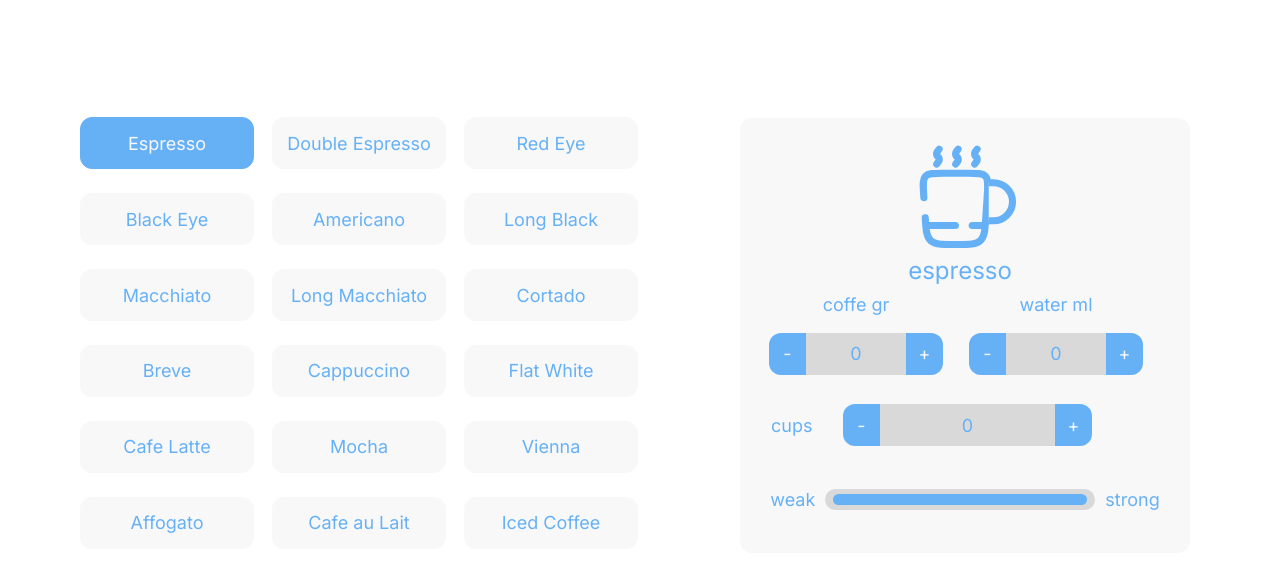
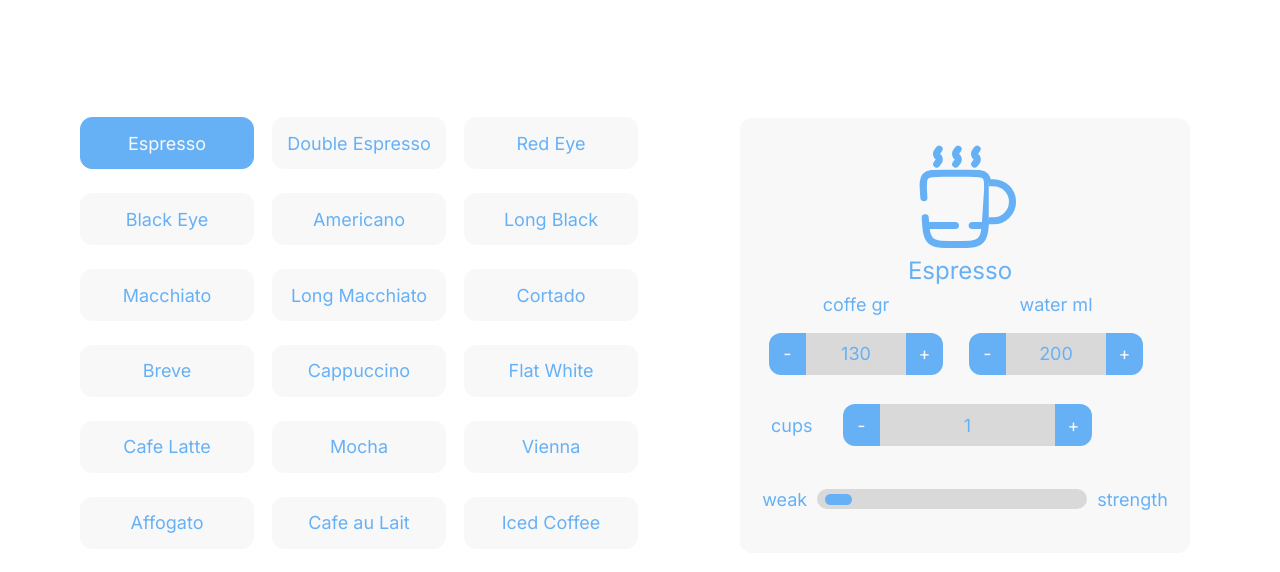
Before and after one commit to FelipePozo21/Coffe-Calculator, a React (Create React App) app: page / in a window 1280 px wide. Shown: the top 572 px of the page. Built offline with nearby package versions, Linux system fonts and the light colour scheme.

Commit message:
pre finish

```diff
--- a/src/App.js
+++ b/src/App.js
@@ -9,30 +9,47 @@ export const userContext = React.createContext()
 
 function App() {
   const [state, setState] = React.useState(dataCoffe)
-  const [newName, setNewName] = React.useState('espresso')
-  const [coffeGr, setCoffeGr] = React.useState(0)
-  const [waterMl, setWaterMl] = React.useState(0)
-  const [cups, setCups] = React.useState(0)
+  const [newName, setNewName] = React.useState(dataCoffe[0])
+  const [coffeGr, setCoffeGr] = React.useState(130)
+  const [waterMl, setWaterMl] = React.useState(200)
+  const [cups, setCups] = React.useState(1)
+  const [slider, setSlider] = React.useState(10)
 
   const ChangeColor = (e) => {
     let newState = [...state]
-    newState.forEach(e => e.completed = false)
+    newState.forEach(e => e.select = false)
     let index = newState.findIndex(name => name.name === e.name)
-    newState[index].completed = true
+    newState[index].select = true
     setState(newState)
-    setNewName(newState[index].name)
+    setNewName(newState[index])
+    calcCoffe(newState[index])
   }
 
-  const CoffeDataName = state.map(e => {
-    return e
+  const CoffeDataName = state.map(nameCoffe => {
+    return nameCoffe
   })
 
-  const increment = (value, setValue) => {
-    setValue(value + 1)
+  const increment = (value, setValue, number) => {
+    setValue(value + number)
   }
 
-  const decrement = (value, setValue) => {
-    setValue(value - 1)
+  const decrement = (value, setValue, number) => {
+    let calc = value - number
+    if (calc > 0) setValue(calc)
+    else setValue(0)
+  }
+
+  const calcCoffe = (coffe) => {
+    const strength = coffeGr / waterMl * coffe.strengthDeterminant
+    const strengthCups = cups !== 0 ? strength / cups : 0.2
+
+    console.log(strengthCups)
+
+    let strengthTotal = parseInt((strengthCups.toFixed(1)) * 10)
+    let sliderStrength = 100 / strengthTotal
+    console.log(strength)
+
+    setSlider(sliderStrength)
   }
 
   return (
@@ -48,7 +65,9 @@ function App() {
       cups,
       setCups,
       increment,
-      decrement
+      decrement,
+      slider,
+      calcCoffe
     }}>
       <main>
         <Container className='Container'>
--- a/src/Data/DataCoffeJson.js
+++ b/src/Data/DataCoffeJson.js
@@ -1,20 +1,63 @@
 export let dataCoffe = [
-    {name:"Espresso", completed:true},
-    {name:"Double Espresso", completed:false},
-    {name:"Red Eye", completed:false},
-    {name:"Black Eye", completed:false},
-    {name:"Americano", completed:false},
-    {name:"Long Black", completed:false},
-    {name:"Macchiato", completed:false},
-    {name:"Long Macchiato", completed:false},
-    {name:"Cortado", completed:false},
-    {name:"Breve", completed:false},
-    {name:"Cappuccino", completed:false},
-    {name:"Flat White", completed:false},
-    {name:"Cafe Latte", completed:false},
-    {name:"Mocha", completed:false},
-    {name:"Vienna", completed:false},
-    {name:"Affogato", completed:false},
-    {name:"Cafe au Lait", completed:false},
-    {name:"Iced Coffee", completed:false},
-]
+    { name: "Espresso", select: true, strengthDeterminant: 1},
+    { name: "Double Espresso", select: false, strengthDeterminant: 1.5},
+    { name: "Red Eye", select: false, strengthDeterminant: 1.2},
+    { name: "Black Eye", select: false, strengthDeterminant: 1.4},
+    { name: "Americano", select: false, strengthDeterminant: 1.3},
+    { name: "Long Black", select: false, strengthDeterminant: 1},
+    { name: "Macchiato", select: false, strengthDeterminant: 1.2},
+    { name: "Long Macchiato", select: false, strengthDeterminant: 1.3},
+    { name: "Cortado", select: false, strengthDeterminant: 1.4},
+    { name: "Breve", select: false, strengthDeterminant: 1.5},
+    { name: "Cappuccino", select: false, strengthDeterminant: 1.2},
+    { name: "Flat White", select: false, strengthDeterminant: 1.3},
+    { name: "Cafe Latte", select: false, strengthDeterminant: 1.4},
+    { name: "Mocha", select: false, strengthDeterminant: 1.5},
+    { name: "Vienna", select: false, strengthDeterminant: 1.2},
+    { name: "Affogato", select: false, strengthDeterminant: 1.3},
+    { name: "Cafe au Lait", select: false, strengthDeterminant: 1.4},
+    { name: "Iced Coffee", select: false, strengthDeterminant: 1.5}
+];
+
+
+// export let dataCoffe = [
+//     {name:"Espresso", select:true, water:true},
+//     {name:"Double Espresso", select:false, water:true},
+//     {name:"Red Eye", select:false, water:true, espresso:1},
+//     {name:"Black Eye", select:false, water:true, espresso:2},
+//     {name:"Americano", select:false, water:true},
+//     {name:"Long Black", select:false, water:true},
+//     {name:"Macchiato", select:false, water:true, milk:true},
+//     {name:"Long Macchiato", select:false, water:true, milk:true},
+//     {name:"Cortado", select:false,milk:true},
+//     {name:"Breve", select:false, cream:true},
+//     {name:"Cappuccino", select:false, milk:true, foam:true},
+//     {name:"Flat White", select:false, milk:true, foam:true},
+//     {name:"Cafe Latte", select:false, milk:true, foam:true},
+//     {name:"Mocha", select:false, milk:true, foam:true, cream:true},
+//     {name:"Vienna", select:false, cream:true},
+//     {name:"Affogato", select:false, icecream:true},
+//     {name:"Cafe au Lait", select:false, milk:true},
+//     {name:"Iced Coffee", select:false},
+// ]
+
+// export let dataCoffe = [
+//     {name:"Espresso", select:true},
+//     {name:"Double Espresso", select:false},
+//     {name:"Red Eye", select:false},
+//     {name:"Black Eye", select:false},
+//     {name:"Americano", select:false},
+//     {name:"Long Black", select:false},
+//     {name:"Macchiato", select:false},
+//     {name:"Long Macchiato", select:false},
+//     {name:"Cortado", select:false},
+//     {name:"Breve", select:false},
+//     {name:"Cappuccino", select:false},
+//     {name:"Flat White", select:false},
+//     {name:"Cafe Latte", select:false},
+//     {name:"Mocha", select:false},
+//     {name:"Vienna", select:false},
+//     {name:"Affogato", select:false},
+//     {name:"Cafe au Lait", select:false},
+//     {name:"Iced Coffee", select:false},
+// ]
--- a/src/components/CoffeCup/CoffeCup.js
+++ b/src/components/CoffeCup/CoffeCup.js
@@ -4,12 +4,11 @@ import { useContext } from 'react'
 import { userContext } from '../../App'
 
 function CoffeCup() {
-    const coffeName = useContext(userContext)
-
+    const {newName} = useContext(userContext)
     return (
         <div className='divCoffeSVG'>
             <CoffeSVG className='CoffeSVG'/>
-            <p className='CoffeSVGP'>{coffeName.newName}</p>
+            <p className='CoffeSVGP'>{newName.name}</p>
         </div>
     )
 }
--- a/src/components/ListCoffe/ListCoffe.js
+++ b/src/components/ListCoffe/ListCoffe.js
@@ -12,7 +12,7 @@ function ListCoffe() {
     return (
       CoffeDataName.map(e => (
         <li
-          className={e.completed ? "liTrue" : "liFalse"}
+          className={e.select ? "liTrue" : "liFalse"}
           onClick={() => {
           ChangeColor(e)
         }} key={e.name}>{e.name}</li>
--- a/src/components/PrepareCoffe/PrepareCoffe.js
+++ b/src/components/PrepareCoffe/PrepareCoffe.js
@@ -1,63 +1,14 @@
 import './PrepareCoffe.css'
-import { useContext } from 'react'
-import { userContext } from '../../App'
+import { PrepareCoffeGr } from './PrepareCoffeComponets/CoffeGr/PrepareCoffeGr'
+import { PrepareCoffeMl } from './PrepareCoffeComponets/WaterMl/PrepareCoffeMl'
+import { PrepareCoffeCups } from './PrepareCoffeComponets/CoffeCup/PrepareCoffeCups'
 
 function PrepareCoffe() {
-    const {
-        coffeGr,
-        setCoffeGr,
-        waterMl,
-        setWaterMl,
-        cups,
-        setCups,
-        increment,
-        decrement
-    } = useContext(userContext)
-
     return (
         <div className='PrepareCoffe'>
-            <div className="PrepareCoffeDivButtons">
-                <div className="PrepareCoffeP">
-                    <p>coffe gr</p>
-                </div>
-                <div className="PrepareCoffeButtons">
-                    <span onClick={() => {
-                        decrement(coffeGr, setCoffeGr)
-                    }} className="Rest">-</span>
-                    <p className='Count'>{coffeGr}</p>
-                    <span onClick={() => {
-                        increment(coffeGr, setCoffeGr)
-                    }} className="Plus">+</span>
-                </div>
-            </div>
-            <div className="PrepareCoffeDivButtons">
-                <div className="PrepareCoffeP">
-                    <p>water ml</p>
-                </div>
-                <div className="PrepareCoffeButtons">
-                    <span onClick={() => {
-                        decrement(waterMl,setWaterMl)
-                    }} className="Rest">-</span>
-                    <p className='Count'>{waterMl}</p>
-                    <span onClick={() => {
-                        increment(waterMl,setWaterMl)
-                    }} className="Plus">+</span>
-                </div>
-                </div>
-            <div className="Cups">
-                <div className="Cups-p">
-                    <p>cups</p>
-                </div>
-                <div className="PrepareCoffeButtonsCup">
-                    <span onClick={() => {
-                        decrement(cups, setCups)
-                    }} className="Rest">-</span>
-                    <p className="Count CountCup">{cups}</p>
-                    <span onClick={() => {
-                        increment(cups, setCups)
-                    }} className="Plus">+</span>
-                </div>
-            </div>
+            <PrepareCoffeGr />
+            <PrepareCoffeMl />
+            <PrepareCoffeCups />
         </div>
     )
 }
--- /dev/null
+++ b/src/components/PrepareCoffe/PrepareCoffeComponets/CoffeCup/PrepareCoffeCups.js
@@ -0,0 +1,35 @@
+import React from "react";
+import { useContext } from "react";
+import { userContext } from "../../../../App";
+
+function PrepareCoffeCups() {
+    const {
+        cups,
+        setCups,
+        decrement,
+        increment,
+        newName,
+        calcCoffe
+    } = useContext(userContext)
+
+    return (
+        <div className="Cups">
+            <div className="Cups-p">
+                <p>cups</p>
+            </div>
+            <div className="PrepareCoffeButtonsCup">
+                <span onClick={() => {
+                    decrement(cups, setCups, 1)
+                    calcCoffe(newName)
+                }} className="Rest">-</span>
+                <p className="Count CountCup">{cups}</p>
+                <span onClick={() => {
+                    increment(cups, setCups, 1)
+                    calcCoffe(newName)
+                }} className="Plus">+</span>
+            </div>
+        </div>
+    )
+}
+
+export { PrepareCoffeCups }
--- /dev/null
+++ b/src/components/PrepareCoffe/PrepareCoffeComponets/CoffeGr/PrepareCoffeGr.js
@@ -0,0 +1,35 @@
+import React from "react"
+import { useContext } from "react"
+import { userContext } from "../../../../App"
+
+function PrepareCoffeGr() {
+    const {
+        coffeGr,
+        setCoffeGr,
+        decrement,
+        increment,
+        newName,
+        calcCoffe
+    } = useContext(userContext)
+
+    return (
+    <div className="PrepareCoffeDivButtons">
+        <div className="PrepareCoffeP">
+            <p>coffe gr</p>
+        </div>
+        <div className="PrepareCoffeButtons">
+            <span onClick={() => {
+                decrement(coffeGr, setCoffeGr, 5)
+                calcCoffe(newName)
+            }} className="Rest">-</span>
+            <p className='Count'>{coffeGr}</p>
+            <span onClick={() => {
+                increment(coffeGr, setCoffeGr, 5)
+                calcCoffe(newName)
+            }} className="Plus">+</span>
+        </div>
+    </div>
+    )
+}
+
+export { PrepareCoffeGr }
--- /dev/null
+++ b/src/components/PrepareCoffe/PrepareCoffeComponets/WaterMl/PrepareCoffeMl.js
@@ -0,0 +1,35 @@
+import React from "react";
+import { useContext } from "react";
+import { userContext } from "../../../../App";
+
+function PrepareCoffeMl() {
+    const {
+        waterMl,
+        setWaterMl,
+        increment,
+        decrement,
+        newName,
+        calcCoffe
+    } = useContext(userContext)
+
+    return (
+        <div className="PrepareCoffeDivButtons">
+            <div className="PrepareCoffeP">
+                <p>water ml</p>
+            </div>
+            <div className="PrepareCoffeButtons">
+                <span onClick={() => {
+                    decrement(waterMl,setWaterMl, 50)
+                    calcCoffe(newName)
+                }} className="Rest">-</span>
+                <p className='Count'>{waterMl}</p>
+                <span onClick={() => {
+                    increment(waterMl,setWaterMl, 50)
+                    calcCoffe(newName)
+                }} className="Plus">+</span>
+            </div>
+        </div>
+    )
+}
+
+export { PrepareCoffeMl }
--- a/src/components/Slider/Slider.css
+++ b/src/components/Slider/Slider.css
@@ -8,7 +8,7 @@
 .SliderDiv {
     background-color: #D9D9D9;
     width: 60%;
-    height: 21px;
+    height: 20px;
     margin-left: 10px;
     margin-right: 10px;
     border-radius: 12px;
@@ -19,9 +19,12 @@
 }
 
 .SliderItem {
+    position: absolute;
+    top: 4.5px;
+    left: 0;
     margin-left: 8px;
     margin-right: 8px;
-    width: 100%;
+    width: 20%;
     height: 11px;
     background-color: #66B1F6;
     border-radius: 12px;
--- a/src/components/Slider/Slider.js
+++ b/src/components/Slider/Slider.js
@@ -1,13 +1,20 @@
 import './Slider.css'
+import React from 'react'
+import { userContext } from '../../App'
+import { useContext } from 'react'
 
 function Slider() {
+    const {
+        slider
+    } = useContext(userContext)
+
     return (
         <div className='DivSliderContainer'>
             <span>weak</span>
             <div className="SliderDiv">
-                <div className='SliderItem'></div>
+                <div className='SliderItem' style={{width: `${slider}%`}}></div>
             </div>
-            <span>strong</span>
+            <span>strength</span>
         </div>
     )
 }
```
